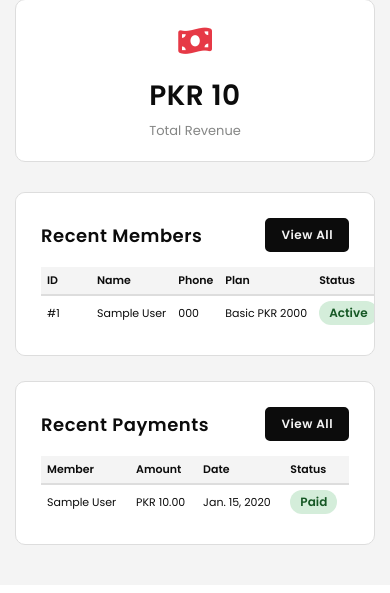
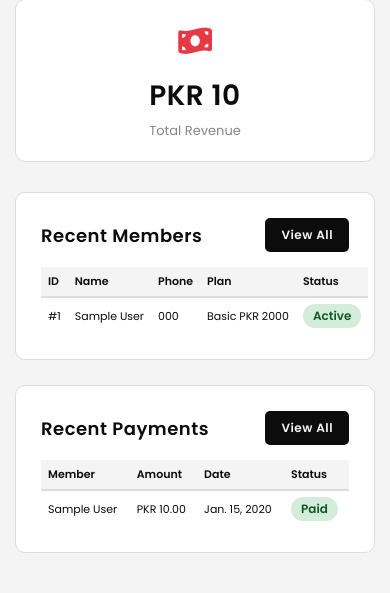
Before and after one commit to careerbuilder21/gymify-project, a Django app: page /admin-panel/dashboard/ in a window 390 px wide. Shown: the part 969-1562 px from the top of the page. Before the commit the page ends 1514 px from the top, so only its background shows below. Run offline with Django 5.2, Linux system fonts and the light colour scheme; a user stored in the database is signed in; tables that the repository leaves empty hold one stand-in row (values such as "Sample post").

Commit message:
Latest changes

```diff
--- a/static/css/style.css
+++ b/static/css/style.css
@@ -2495,43 +2495,35 @@ img {
     white-space: nowrap;
     margin: 2px;
   }
-  table td:first-child,
-  table th:first-child {
-    white-space: nowrap;
-    min-width: 50px;
-  }
-}
-/* ADMIN TABLE COMPLETE FIX -- */
-/* Saari tables scroll hongi */
+}
+/* -- ADMIN TABLES FINAL FIX -- */
+
+/* Table container scroll */
 .table-section {
-    overflow-x: auto !important;
+    overflow-x: auto;
     -webkit-overflow-scrolling: touch;
     display: block;
     width: 100%;
 }
 
-/* Saare cells nowrap */
+/* Table width */
 .table-section table {
     width: max-content;
     min-width: 100%;
     border-collapse: collapse;
-}
-
-.table-section table td,
-.table-section table th {
-    white-space: nowrap !important;
+    table-layout: auto;
+}
+
+/* All cells nowrap */
+.table-section table th,
+.table-section table td {
+    white-space: wrap;
     padding: 10px 12px;
     vertical-align: middle;
-}
-
-/* ID column */
-.table-section table td:first-child,
-.table-section table th:first-child {
-    white-space: nowrap !important;
-    min-width: 50px;
-}
-
-/* Buttons */
+    font-size: 14px;
+}
+
+/* Buttons always inline */
 .table-section .btn-edit,
 .table-section .btn-delete {
     display: inline-block !important;
@@ -2541,19 +2533,33 @@ img {
     vertical-align: middle;
 }
 
+/* Status badge */
+.status-badge {
+    white-space: wrap;
+    display: inline-block;
+}
+
+@media (max-width: 1200px) {
+    .table-section table th,
+    .table-section table td {
+        font-size: 13px;
+        padding: 9px 10px;
+    }
+}
+
 @media (max-width: 1024px) {
-    .table-section table td,
-    .table-section table th {
-        font-size: 13px;
-        padding: 8px 10px;
+    .table-section table th,
+    .table-section table td {
+        font-size: 12px;
+        padding: 8px 9px;
     }
 }
 
 @media (max-width: 768px) {
-    .table-section table td,
-    .table-section table th {
+    .table-section table th,
+    .table-section table td {
         font-size: 12px;
-        padding: 6px 8px;
+        padding: 7px 8px;
     }
 
     .table-section .btn-edit,
@@ -2564,9 +2570,23 @@ img {
 }
 
 @media (max-width: 480px) {
-    .table-section table td,
-    .table-section table th {
+    .table-section table th,
+    .table-section table td {
         font-size: 11px;
+        padding: 6px 7px;
+    }
+
+    .table-section .btn-edit,
+    .table-section .btn-delete {
+        padding: 3px 7px;
+        font-size: 10px;
+    }
+}
+
+@media (max-width: 360px) {
+    .table-section table th,
+    .table-section table td {
+        font-size: 10px;
         padding: 5px 6px;
     }
 
```
